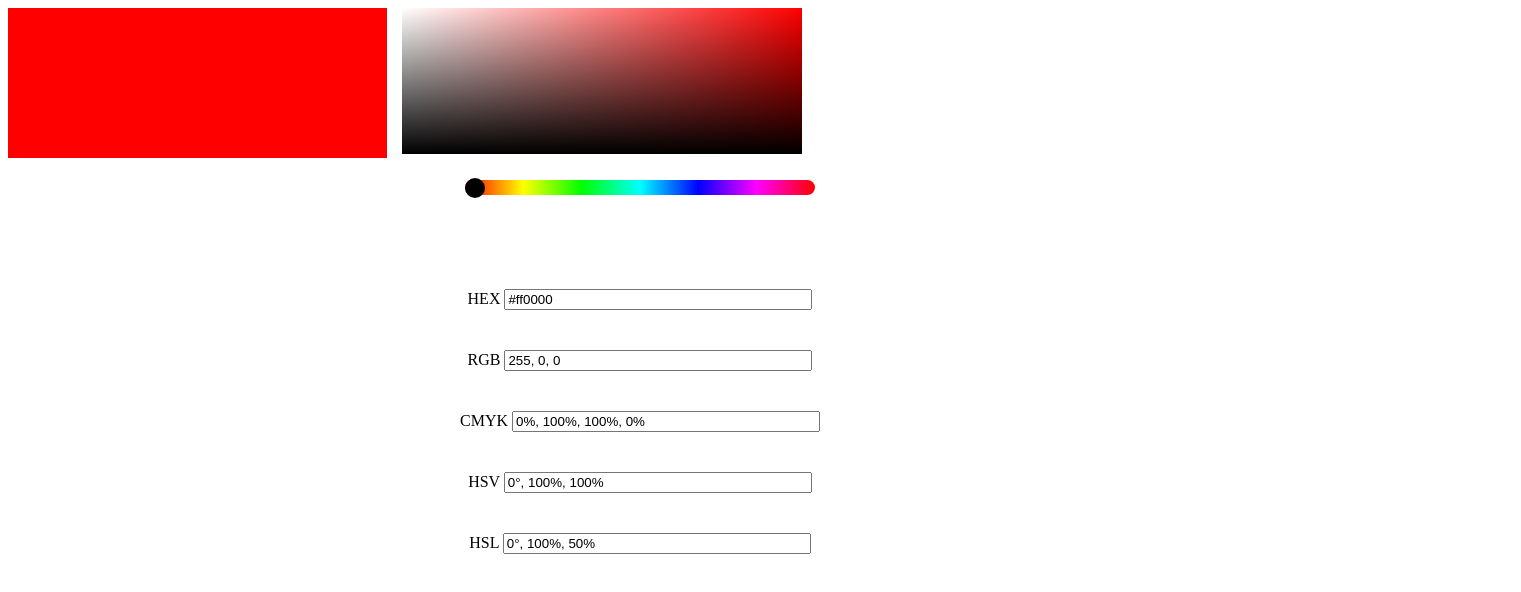
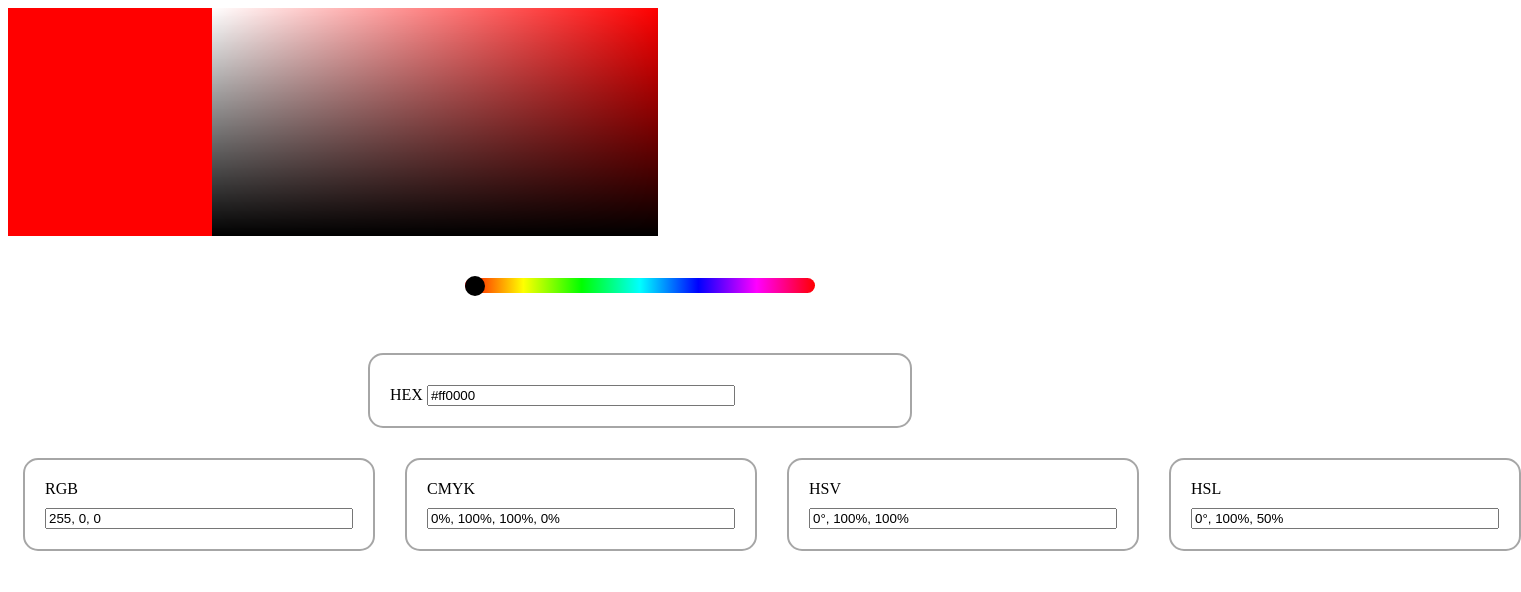
Before and after one commit to VarshiniAdurti28/ColorQuest, a SvelteKit app: page / in a window 1280 px wide. Shown: the top 592 px of the page, 1521 px wide, since content can reach past the window. Built offline with nearby package versions, Linux system fonts and the light colour scheme.

Commit message:
All Features and Styling Complete

```diff
--- a/src/routes/+page.svelte
+++ b/src/routes/+page.svelte
@@ -6,7 +6,7 @@
   let selectedCol ="#ff0000";
   let box, sat, val ;
 
-  $: deg= 0;
+  let deg= 0;
 
   let rgbCol = '', cmykCol='', hslCol='', hsvCol='', hexCol='';
 
@@ -89,6 +89,8 @@
   let hslColor = chroma(selectedCol).hsl();
   hslCol = `${Math.round(isNaN(hslColor[0]) ? 0 : deg)}°, ${Math.round(hslColor[1] * 100)}%, ${Math.round(hslColor[2] * 100)}%`;
 
+
+
   }
 
 </script>
@@ -100,35 +102,37 @@
   @import './style.css';
 </style>
 
-
-
-
-<div class="cont">
+<div class= "colorPicker">
   <div class= "colors">
     <!-- A div to display what color we have chosen! -->
     <div class= "dispColor" style= "--pick-color: {selectedCol}">
 
-
     </div>
 
     <!-- Saturation/value picker -->
-    <canvas class= "GradSelector" style= "--grad-color: {deg}" bind:this={box} on:mousedown= {getCoordinates}>
+    <canvas class= "GradSelector" style= "--grad-color: {deg}" bind:this={box} on:mouseup= {getCoordinates}>
 
     </canvas>
   </div>
 
-  <!-- implementing the hue slider  -->
+
+    <!-- implementing the hue slider  -->
   <div class="hueCont">
     <input type="range" min="0" max="360" bind:value={deg} class="hueSlider" on:input={handleDeg}>
   </div>
 
 
-  <div class="colorbar">
-    <div class="eachInp">
+  <div class= "HexCont">
+    <div class="Hex eachInp">
       <label> HEX
         <input type="text" value = {hexCol} on:input={handleHex}>
       </label>
     </div>
+  </div>
+
+
+
+  <div class="colorbar">
 
 
     <div class="eachInp">
@@ -163,6 +167,9 @@
 
 
 
+  </div>
 
-  </div>
+
+
+
 </div>
--- a/src/routes/style.css
+++ b/src/routes/style.css
@@ -1,35 +1,39 @@
 .colors{
   display: flex;
   flex-direction: row;
-
+  margin-bottom: 100px;
   height: 150px;
 }
 
 .dispColor{
   /* used css variable to link the selected Color */
   background-color: var(--pick-color);
-  width: 30%;
+  width: 204px;
+  height: 228px;
 
 }
 
 
 .colorbar{
  display: flex;
- flex-direction: column;
-  align-items: center;
+ flex-direction: row;
+  justify-content: space-around;
 
 
-  padding: 50px;
 
 }
+
+
+
 
 .hueCont{
   margin: 20px;
   text-align: center;
 }
 
+
 .hueSlider{
-
+  margin: 20px;
   border-radius: 10px;
   -webkit-appearance: none;
   height: 15px;
@@ -40,11 +44,28 @@
 
 .eachInp{
   padding: 20px;
+  border-radius: 15px;
+  border-style: solid;
+  border-color: rgba(0,0,0, 0.35);
+  border-width: 2px;
 
+  margin: 15px;
+
+}
+
+.Hex{
+  margin-top: 20px;
+  width: 500px;
+}
+
+.eachInp:hover{
+  box-shadow: 2px 2px 2px 2px rgb(191, 189, 189);
 }
 
 input{
   width: 300px;
+
+  margin-top: 10px;
 }
 
 label{
@@ -65,12 +86,16 @@ height: 20px;
 
 
 .GradSelector{
-  width: 400px;
-  height: 146px;
+  width: 446.4px;
+  height: 228px;
 
 
   background: linear-gradient(to top, black, transparent),
               linear-gradient(to right, white, hsl(var(--grad-color), 100%, 50%));
-  margin-left: 15px;
-  margin-right: 15px;
+
 }
+
+.HexCont{
+  display: flex;
+  justify-content: center;
+}
```
